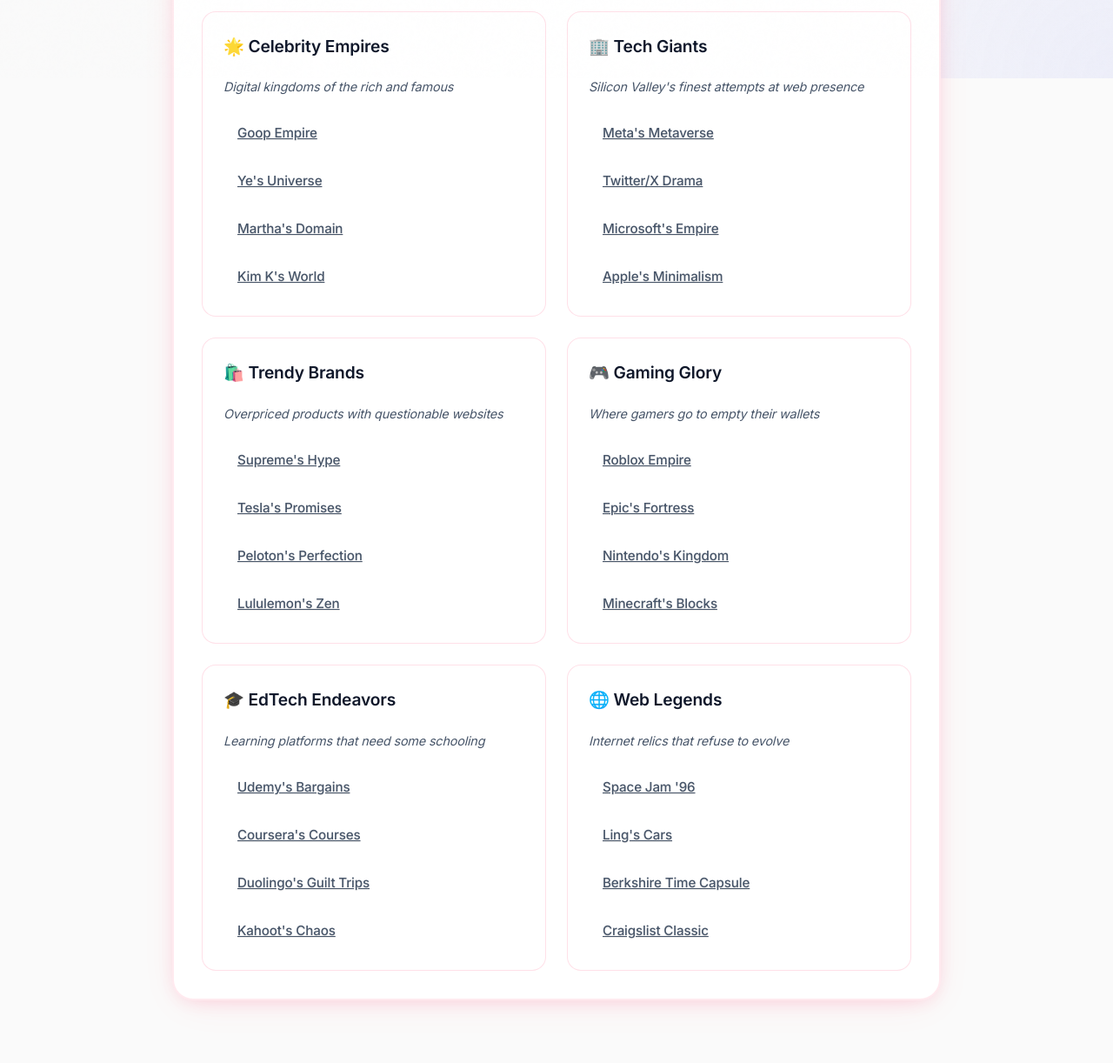
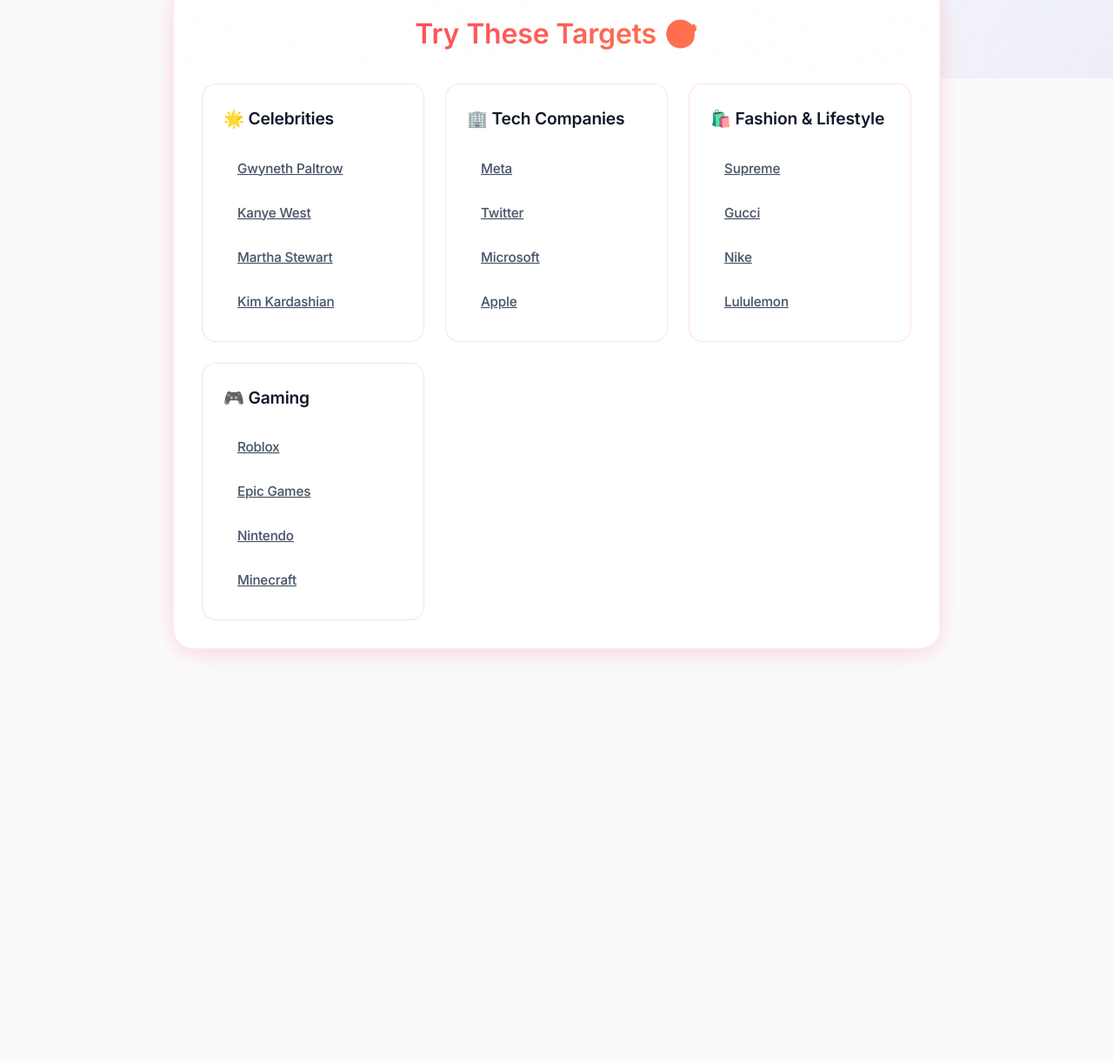
Before and after one commit to zeshutmax/roast-my, a website: page public/index.html in a window 1280 px wide. Shown: the part 710-1932 px from the top of the page at 87% size. After the commit the page ends 1497 px from the top, so only its background shows below. Drawn offline with nearby package versions, Linux system fonts and the light colour scheme; a web font is replaced by a local one.

Commit message:
Improve functionality

```diff
--- a/public/index.html
+++ b/public/index.html
@@ -40,60 +40,6 @@
       </div>
     </div>
 
-    <div class="premium-targets">
-      <h2>Premium Targets 🎯</h2>
-      <div class="examples-grid" id="examplesGrid">
-        <div class="example-category">
-          <h3>🌟 Celebrity Empires</h3>
-          <p class="category-desc">Digital kingdoms of the rich and famous</p>
-          <button class="example-url" onclick="tryExample('https://www.gwynethpaltrow.com')">Goop Empire</button>
-          <button class="example-url" onclick="tryExample('https://www.kanyewest.com')">Ye's Universe</button>
-          <button class="example-url" onclick="tryExample('https://www.marthastewart.com')">Martha's Domain</button>
-          <button class="example-url" onclick="tryExample('https://www.kimkardashian.com')">Kim K's World</button>
-        </div>
-        <div class="example-category">
-          <h3>🏢 Tech Giants</h3>
-          <p class="category-desc">Silicon Valley's finest attempts at web presence</p>
-          <button class="example-url" onclick="tryExample('https://www.meta.com')">Meta's Metaverse</button>
-          <button class="example-url" onclick="tryExample('https://www.twitter.com')">Twitter/X Drama</button>
-          <button class="example-url" onclick="tryExample('https://www.microsoft.com')">Microsoft's Empire</button>
-          <button class="example-url" onclick="tryExample('https://www.apple.com')">Apple's Minimalism</button>
-        </div>
-        <div class="example-category">
-          <h3>🛍️ Trendy Brands</h3>
-          <p class="category-desc">Overpriced products with questionable websites</p>
-          <button class="example-url" onclick="tryExample('https://www.supremenewyork.com')">Supreme's Hype</button>
-          <button class="example-url" onclick="tryExample('https://www.tesla.com')">Tesla's Promises</button>
-          <button class="example-url" onclick="tryExample('https://www.peloton.com')">Peloton's Perfection</button>
-          <button class="example-url" onclick="tryExample('https://www.lululemon.com')">Lululemon's Zen</button>
-        </div>
-        <div class="example-category">
-          <h3>🎮 Gaming Glory</h3>
-          <p class="category-desc">Where gamers go to empty their wallets</p>
-          <button class="example-url" onclick="tryExample('https://www.roblox.com')">Roblox Empire</button>
-          <button class="example-url" onclick="tryExample('https://www.epicgames.com')">Epic's Fortress</button>
-          <button class="example-url" onclick="tryExample('https://www.nintendo.com')">Nintendo's Kingdom</button>
-          <button class="example-url" onclick="tryExample('https://www.minecraft.net')">Minecraft's Blocks</button>
-        </div>
-        <div class="example-category">
-          <h3>🎓 EdTech Endeavors</h3>
-          <p class="category-desc">Learning platforms that need some schooling</p>
-          <button class="example-url" onclick="tryExample('https://www.udemy.com')">Udemy's Bargains</button>
-          <button class="example-url" onclick="tryExample('https://www.coursera.org')">Coursera's Courses</button>
-          <button class="example-url" onclick="tryExample('https://www.duolingo.com')">Duolingo's Guilt Trips</button>
-          <button class="example-url" onclick="tryExample('https://www.kahoot.com')">Kahoot's Chaos</button>
-        </div>
-        <div class="example-category">
-          <h3>🌐 Web Legends</h3>
-          <p class="category-desc">Internet relics that refuse to evolve</p>
-          <button class="example-url" onclick="tryExample('https://www.spacejam.com/1996')">Space Jam '96</button>
-          <button class="example-url" onclick="tryExample('https://www.lingscars.com')">Ling's Cars</button>
-          <button class="example-url" onclick="tryExample('https://www.berkshirehathaway.com')">Berkshire Time Capsule</button>
-          <button class="example-url" onclick="tryExample('https://www.craigslist.org')">Craigslist Classic</button>
-        </div>
-      </div>
-    </div>
-
     <div id="result">
       <div class="loading-container">
         <div class="loading-message"></div>
@@ -105,6 +51,40 @@
         <button onclick="copyToClipboard()" class="share-btn copy">Copy Roast 📋</button>
       </div>
     </div>
+
+    <div class="premium-targets">
+      <h2>Try These Targets 🎯</h2>
+      <div class="examples-grid" id="examplesGrid">
+        <div class="example-category">
+          <h3>🌟 Celebrities</h3>
+          <button class="example-url" onclick="tryExample('https://www.gwynethpaltrow.com')">Gwyneth Paltrow</button>
+          <button class="example-url" onclick="tryExample('https://www.kanyewest.com')">Kanye West</button>
+          <button class="example-url" onclick="tryExample('https://www.marthastewart.com')">Martha Stewart</button>
+          <button class="example-url" onclick="tryExample('https://www.kimkardashian.com')">Kim Kardashian</button>
+        </div>
+        <div class="example-category">
+          <h3>🏢 Tech Companies</h3>
+          <button class="example-url" onclick="tryExample('https://www.meta.com')">Meta</button>
+          <button class="example-url" onclick="tryExample('https://www.twitter.com')">Twitter</button>
+          <button class="example-url" onclick="tryExample('https://www.microsoft.com')">Microsoft</button>
+          <button class="example-url" onclick="tryExample('https://www.apple.com')">Apple</button>
+        </div>
+        <div class="example-category">
+          <h3>🛍️ Fashion & Lifestyle</h3>
+          <button class="example-url" onclick="tryExample('https://www.supremenewyork.com')">Supreme</button>
+          <button class="example-url" onclick="tryExample('https://www.gucci.com')">Gucci</button>
+          <button class="example-url" onclick="tryExample('https://www.nike.com')">Nike</button>
+          <button class="example-url" onclick="tryExample('https://www.lululemon.com')">Lululemon</button>
+        </div>
+        <div class="example-category">
+          <h3>🎮 Gaming</h3>
+          <button class="example-url" onclick="tryExample('https://www.roblox.com')">Roblox</button>
+          <button class="example-url" onclick="tryExample('https://www.epicgames.com')">Epic Games</button>
+          <button class="example-url" onclick="tryExample('https://www.nintendo.com')">Nintendo</button>
+          <button class="example-url" onclick="tryExample('https://www.minecraft.net')">Minecraft</button>
+        </div>
+      </div>
+    </div>
   </div>
   <script src="script.js"></script>
   <script src="https://cdn.jsdelivr.net/npm/canvas-confetti@1.5.1/dist/confetti.browser.min.js"></script>
--- a/public/script.js
+++ b/public/script.js
@@ -38,12 +38,13 @@
     block: 'center'
   });
 
+  // Toggle clear button visibility
+  toggleClearButton();
+
   // Add small delay before analyzing
   setTimeout(() => {
     analyzeWebsite();
   }, 300);
-
-  toggleClearButton();
 }
 
 function updateLoadingMessage() {
@@ -256,15 +257,7 @@
 urlInput.addEventListener('input', toggleClearButton);
 urlInput.addEventListener('change', toggleClearButton);
 
-// Also handle example URLs
-const originalTryExample = tryExample;
-function tryExample(url) {
-    originalTryExample(url);
-    toggleClearButton();
-}
-
-// Remove toggleExamples function since it's no longer needed
-// Remove the style for collapseGrid animation since it's no longer needed
+// Add ripple effect styles
 const style = document.createElement('style');
 style.textContent = `
   .ripple {
--- a/public/styles.css
+++ b/public/styles.css
@@ -82,38 +82,38 @@
   display: flex;
   justify-content: center;
   gap: 1.5rem;
-  margin: 1.5rem 0;
+  margin: 2rem auto;
   animation: fadeInUp 1s ease-out 0.6s backwards;
+  padding: 1rem;
+  max-width: 800px;
+  flex-wrap: wrap;
 }
 
 .feature {
   color: var(--text-secondary);
-  font-size: 0.95rem;
+  font-size: 1rem;
   font-weight: 500;
-  padding: 0.5rem 0;
+  padding: 0.75rem 1.25rem;
   position: relative;
-  transition: color 0.3s ease;
-  white-space: nowrap;
+  transition: all 0.3s ease;
+  background: var(--bg-secondary);
+  border-radius: 12px;
+  border: 1px solid rgba(255, 51, 102, 0.1);
+  box-shadow: 0 2px 8px rgba(255, 51, 102, 0.05);
+  display: flex;
+  align-items: center;
+  gap: 0.5rem;
 }
 
 .feature:hover {
   color: var(--accent-primary);
+  transform: translateY(-2px);
+  box-shadow: 0 4px 12px rgba(255, 51, 102, 0.1);
+  border-color: rgba(255, 51, 102, 0.2);
 }
 
 .feature::after {
-  content: '';
-  position: absolute;
-  bottom: 0;
-  left: 0;
-  width: 100%;
-  height: 2px;
-  background: linear-gradient(90deg, var(--accent-primary), var(--accent-secondary));
-  opacity: 0.2;
-  transition: opacity 0.3s ease;
-}
-
-.feature:hover::after {
-  opacity: 1;
+  content: none;
 }
 
 .cta-text {
@@ -476,29 +476,17 @@
   }
 
   .features {
-    justify-content: flex-start;
-    overflow-x: auto;
-    padding: 0.5rem 0;
-    margin: 1rem -1rem;
-    gap: 2rem;
-    -webkit-overflow-scrolling: touch;
-    scrollbar-width: none; /* Firefox */
-    -ms-overflow-style: none; /* IE and Edge */
-  }
-
-  .features::-webkit-scrollbar {
-    display: none; /* Chrome, Safari, Opera */
-  }
-
-  .features::before,
-  .features::after {
-    content: '';
-    padding: 1rem;
+    flex-direction: column;
+    gap: 1rem;
+    margin: 1.5rem auto;
+    padding: 0.5rem;
   }
 
   .feature {
-    font-size: 0.9rem;
-    flex-shrink: 0;
+    width: 100%;
+    justify-content: center;
+    white-space: normal;
+    text-align: center;
   }
 
   .url-form {
@@ -845,9 +833,11 @@
 }
 
 .example-url:hover {
-  background: rgba(255, 51, 102, 0.1);
+  background: rgba(255, 51, 102, 0.08);
   color: var(--accent-primary);
   padding-right: 1.5rem;
+  transform: none;
+  box-shadow: none;
 }
 
 .example-url:hover::after {
@@ -870,15 +860,21 @@
 @media (max-width: 768px) {
   .premium-targets {
     padding: 1.5rem;
+    margin-top: 2rem;
   }
 
   .premium-targets h2 {
     font-size: 1.75rem;
+    margin-bottom: 1.5rem;
   }
 
   .examples-grid {
     grid-template-columns: 1fr;
     gap: 1rem;
+  }
+
+  .example-category {
+    padding: 1.25rem;
   }
 }
 
@@ -939,7 +935,7 @@
     0 8px 48px -12px rgba(255, 51, 102, 0.1);
   border: 2px solid rgba(255, 51, 102, 0.1);
   backdrop-filter: blur(20px);
-  margin-bottom: 2rem;
+  margin-top: 3rem;
 }
 
 .premium-targets h2 {
@@ -949,6 +945,95 @@
   -webkit-background-clip: text;
   background-clip: text;
   -webkit-text-fill-color: transparent;
-  margin-bottom: 1.5rem;
+  margin-bottom: 2rem;
   text-align: center;
 }
+
+.example-category {
+  display: flex;
+  flex-direction: column;
+  gap: 0.5rem;
+  padding: 1.5rem;
+  border-radius: 16px;
+  background: rgba(255, 255, 255, 0.8);
+  border: 1px solid rgba(255, 51, 102, 0.15);
+  transition: all 0.3s ease;
+  position: relative;
+  overflow: hidden;
+}
+
+.example-category h3 {
+  font-size: 1.2rem;
+  color: var(--text-primary);
+  margin-bottom: 0.75rem;
+  font-weight: 700;
+  font-family: var(--font-heading);
+  display: flex;
+  align-items: center;
+  gap: 0.5rem;
+}
+
+.example-url {
+  background: none;
+  border: none;
+  color: var(--text-secondary);
+  padding: 0.75rem 1rem;
+  font-size: 0.95rem;
+  text-align: left;
+  box-shadow: none;
+  cursor: pointer;
+  border-radius: 8px;
+  transition: all 0.2s ease;
+  position: relative;
+  font-weight: 500;
+  display: flex;
+  align-items: center;
+  justify-content: space-between;
+}
+
+.example-url::after {
+  content: '→';
+  opacity: 0;
+  transform: translateX(-10px);
+  transition: all 0.2s ease;
+}
+
+.example-url:hover {
+  background: rgba(255, 51, 102, 0.08);
+  color: var(--accent-primary);
+  padding-right: 1.5rem;
+  transform: none;
+  box-shadow: none;
+}
+
+.example-url:hover::after {
+  opacity: 1;
+  transform: translateX(0);
+}
+
+.examples-grid {
+  display: grid;
+  grid-template-columns: repeat(auto-fit, minmax(250px, 1fr));
+  gap: 1.5rem;
+}
+
+@media (max-width: 768px) {
+  .premium-targets {
+    padding: 1.5rem;
+    margin-top: 2rem;
+  }
+
+  .premium-targets h2 {
+    font-size: 1.75rem;
+    margin-bottom: 1.5rem;
+  }
+
+  .examples-grid {
+    grid-template-columns: 1fr;
+    gap: 1rem;
+  }
+
+  .example-category {
+    padding: 1.25rem;
+  }
+}
```
